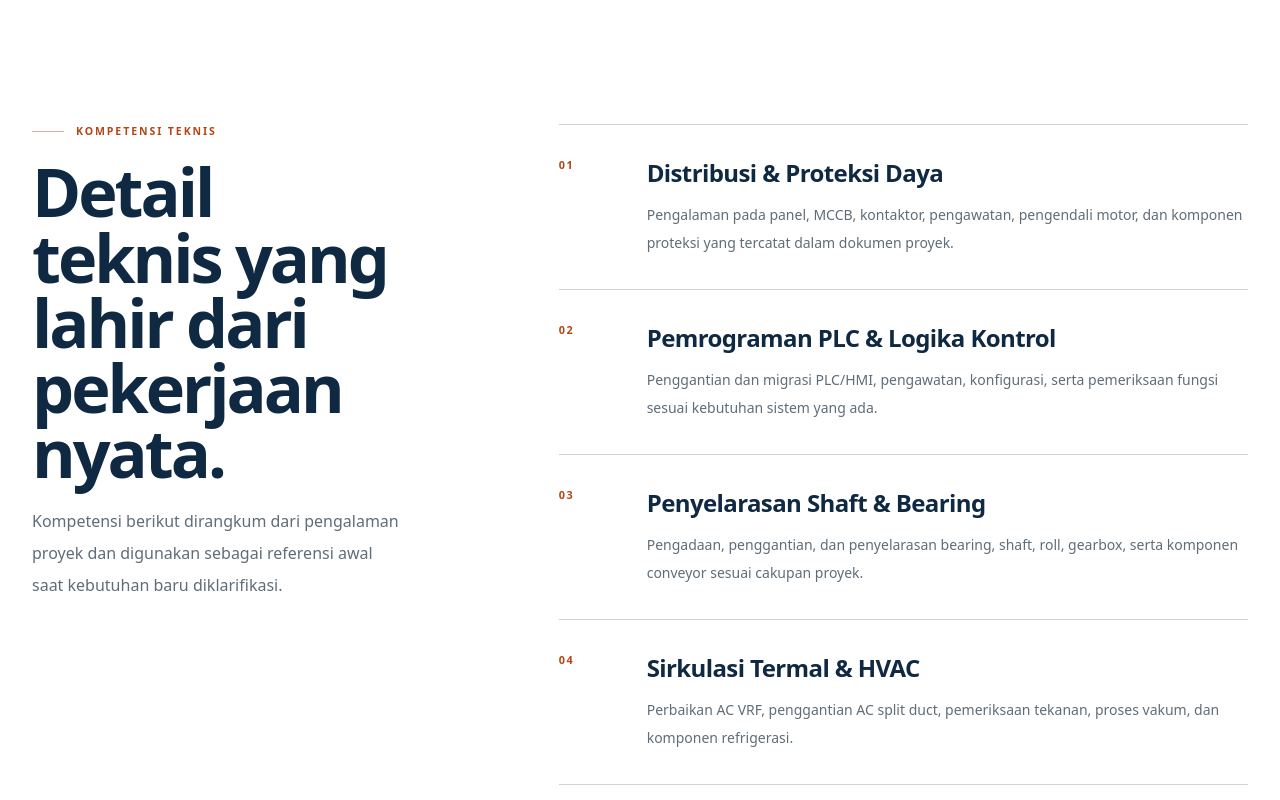
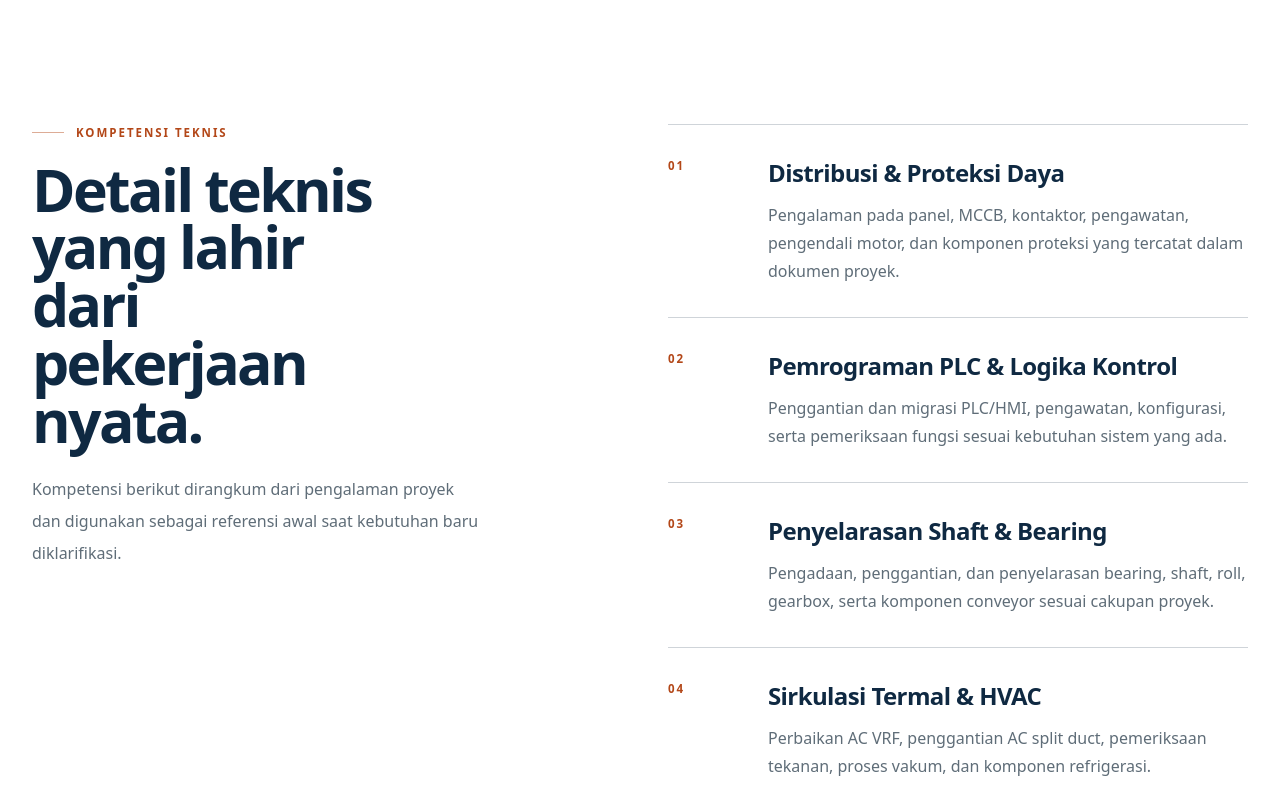
Before and after one commit to mikaelzo-blip/cbl-immersive-web-blueprint, a Next.js app: page / in a window 1280 px wide. Shown: the part 9100-9900 px from the top of the page. Built offline with nearby package versions, Linux system fonts and the light colour scheme; no server answers.

Commit message:
style: rebalance expertise section hierarchy

```diff
--- a/src/components/sections/ExpertiseSection.tsx
+++ b/src/components/sections/ExpertiseSection.tsx
@@ -1,37 +1,41 @@
 import React from 'react';
 import { Container } from '@/components/ui/Container';
-import { SectionHeading } from '@/components/ui/SectionHeading';
 import { expertiseItems } from '@/data/company';
 
 export function ExpertiseSection() {
   return (
     <section id="keahlian" className="border-b border-[#0F2942]/15 bg-white py-20 md:py-28 lg:py-32">
       <Container>
-        <div className="grid gap-10 lg:grid-cols-12 lg:gap-12">
-          <div className="lg:col-span-4">
-            <SectionHeading
-              badge="Kompetensi Teknis"
-              title="Detail teknis yang lahir dari pekerjaan nyata."
-              description="Kompetensi berikut dirangkum dari pengalaman proyek dan digunakan sebagai referensi awal saat kebutuhan baru diklarifikasi."
-              align="left"
-              className="lg:sticky lg:top-28"
-            />
+        <div className="grid gap-12 lg:grid-cols-12 lg:gap-14">
+          <div className="lg:col-span-5">
+            <div className="lg:sticky lg:top-32">
+              <div className="mb-5 flex items-center gap-3 text-[0.72rem] font-semibold uppercase tracking-[0.17em] text-[#B34718]">
+                <span className="h-px w-8 bg-[#B34718]/45" aria-hidden="true" />
+                <span>Kompetensi teknis</span>
+              </div>
+              <h2 className="max-w-[11ch] text-[clamp(2.65rem,4.6vw,4.9rem)] font-semibold leading-[0.98] tracking-[-0.045em] text-[#0F2942]">
+                Detail teknis yang lahir dari pekerjaan nyata.
+              </h2>
+              <p className="mt-6 max-w-md text-[0.95rem] leading-7 text-[#5F6D78] sm:text-base sm:leading-8">
+                Kompetensi berikut dirangkum dari pengalaman proyek dan digunakan sebagai referensi awal saat kebutuhan baru diklarifikasi.
+              </p>
+            </div>
           </div>
 
-          <div className="lg:col-span-7 lg:col-start-6">
+          <div className="lg:col-span-6 lg:col-start-7">
             {expertiseItems.map((item, index) => (
               <article
                 key={item.id}
-                className="grid gap-4 border-t border-[#0F2942]/20 py-6 sm:grid-cols-[4rem_1fr] sm:gap-6 md:py-8"
+                className="grid gap-4 border-t border-[#0F2942]/20 py-7 sm:grid-cols-[4.5rem_1fr] sm:gap-7 md:py-8"
               >
-                <span className="text-[0.68rem] font-semibold tracking-[0.16em] text-[#B34718]">
+                <span className="text-[0.72rem] font-semibold tracking-[0.16em] text-[#B34718]">
                   {String(index + 1).padStart(2, '0')}
                 </span>
                 <div>
                   <h3 className="text-xl font-semibold tracking-[-0.025em] text-[#0F2942] sm:text-2xl">
                     {item.title}
                   </h3>
-                  <p className="mt-3 max-w-2xl text-sm leading-7 text-[#5F6D78]">
+                  <p className="mt-3 max-w-2xl text-[0.95rem] leading-7 text-[#5F6D78] sm:text-base">
                     {item.description}
                   </p>
                 </div>
```
